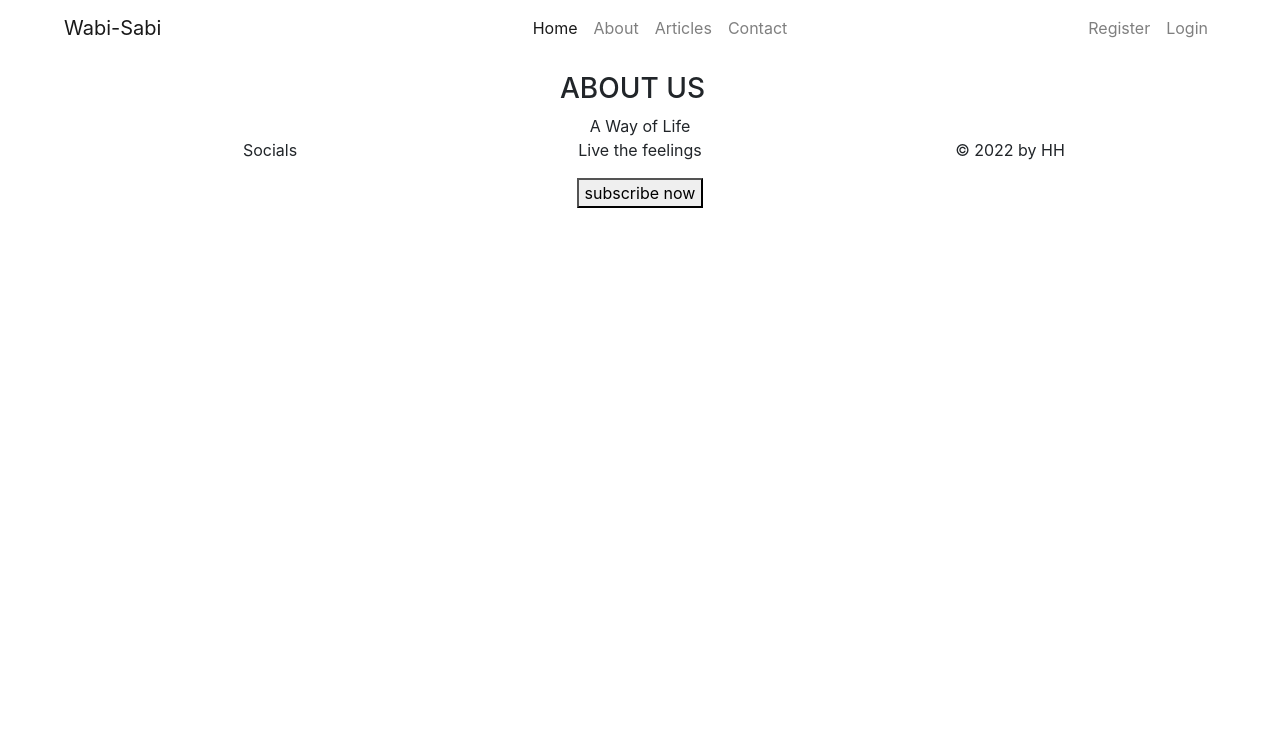
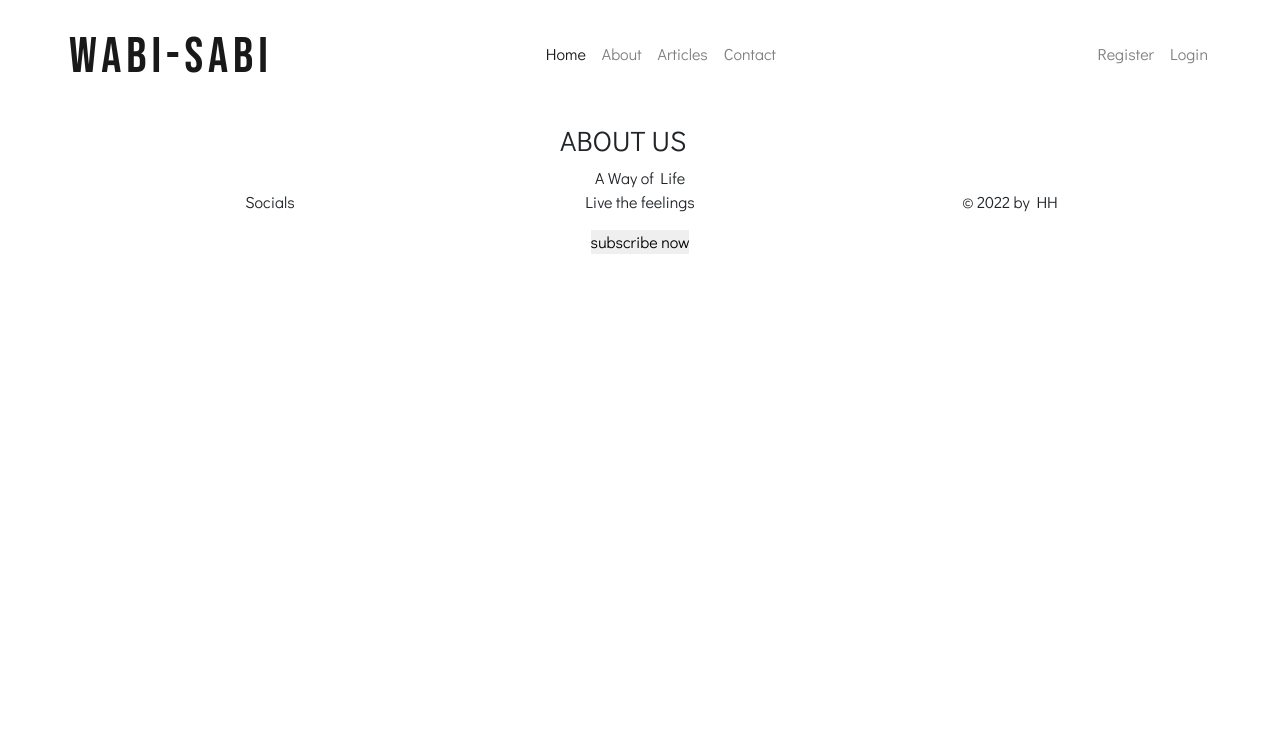
Before and after one commit to hammad25/Wabi-Sabi, a Django app: page /about in a window 1280 px wide; the page is wider, and only the part inside the window is pictured. Shown: the top 751 px of that part. Run offline with Django 3.2, Linux system fonts and the light colour scheme; some libraries are stand-ins or nearby versions.

Commit message:
Add font and logo styling

```diff
--- a/static/style/base.css
+++ b/static/style/base.css
@@ -1,3 +1,29 @@
+@import url('https://fonts.googleapis.com/css2?family=Bebas+Neue&family=Didact+Gothic&display=swap');
+
+* {
+    margin: 0;
+    padding: 0;
+    border: none;
+}
+
+body {
+    font-family: 'Didact Gothic', sans-serif;
+    font-weight: 400;
+}
+
+.logo {
+    font-family: 'Bebas Neue', sans-serif;
+    float: left;
+    color: white;
+    text-transform: uppercase;
+    letter-spacing: 5px;
+    font-size: 50px;
+    padding: 12px 0px 5px 5px;
+    margin-left: 20px;
+
+}
+
+
 #center-links {
     margin: auto;
 }
--- a/templates/base.html
+++ b/templates/base.html
@@ -7,10 +7,9 @@
     <meta http-equiv="X-UA-Compatible" content="IE=edge">
     <meta name="viewport" content="width=device-width, initial-scale=1.0">
     <!-- Favicon Icons -->
-    <!-- <link rel="apple-touch-icon" sizes="180x180" href="/static/images/favicon_io/apple-touch-icon.png">
-    <link rel="icon" type="image/png" sizes="32x32" href="/static/images/favicon_io/favicon-32x32.png">
-    <link rel="icon" type="image/png" sizes="16x16" href="/static/images/favicon_io/favicon-16x16.png">
-    <link rel="manifest" href="/static/images/favicon_io/site.webmanifest"> -->
+    <link rel="apple-touch-icon" sizes="180x180" href="/static/images/favicon_io/apple-touch-icon.png">
+    <link rel="icon" type="image/png" sizes="32x32" href="/static/images/favicon-32x32.png">
+    <link rel="icon" type="image/png" sizes="16x16" href="/static/images/favicon-16x16.png">
     <!-- Bootstrap -->
     <link rel="stylesheet" href="https://cdn.jsdelivr.net/npm/bootstrap@4.1.3/dist/css/bootstrap.min.css"
         integrity="sha384-MCw98/SFnGE8fJT3GXwEOngsV7Zt27NXFoaoApmYm81iuXoPkFOJwJ8ERdknLPMO" crossorigin="anonymous">
@@ -30,7 +29,7 @@
 
 <body>
     <nav class="navbar navbar-light navbar-expand-md bg-faded justify-content-center">
-        <a href="{% url 'home' %}" class="navbar-brand d-flex w-50 ml-5">Wabi-Sabi</a>
+        <a href="{% url 'home' %}" class="navbar-brand d-flex w-50 ml-5 logo">Wabi-Sabi</a>
         <button class="navbar-toggler" type="button" data-toggle="collapse" data-target="#navbarNavDropdown"
             aria-controls="navbarNavDropdown" aria-expanded="false" aria-label="Toggle navigation">
             <span class="navbar-toggler-icon"></span>
@@ -90,7 +89,6 @@
         </div>
     </footer>
     <!-- Footer ends-->
-
     <script src="https://code.jquery.com/jquery-3.3.1.slim.min.js"
         integrity="sha384-q8i/X+965DzO0rT7abK41JStQIAqVgRVzpbzo5smXKp4YfRvH+8abtTE1Pi6jizo" crossorigin="anonymous">
     </script>
--- a/templates/blog/about.html
+++ b/templates/blog/about.html
@@ -1,8 +1,5 @@
 {% extends 'base.html' %}
 {% load static %}
-{% block styles %}
-<link rel="stylesheet" href="{% static 'style/pages/about.css' %}">
-{% endblock %}
 
 {% block title %}
 <title>Wabi-Sabi About</title>
```
Also changed, not shown: static/images/apple-touch-icon.png (added), static/images/favicon-16x16.png (added), static/images/favicon-32x32.png (added), static/images/favicon.ico (added).
